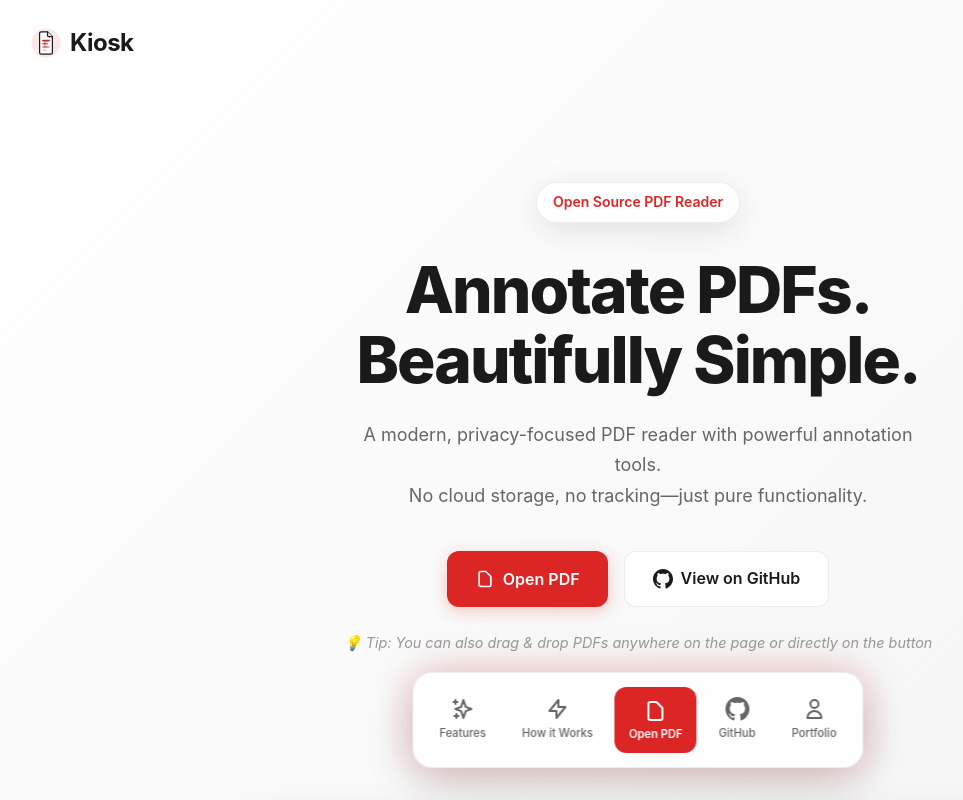
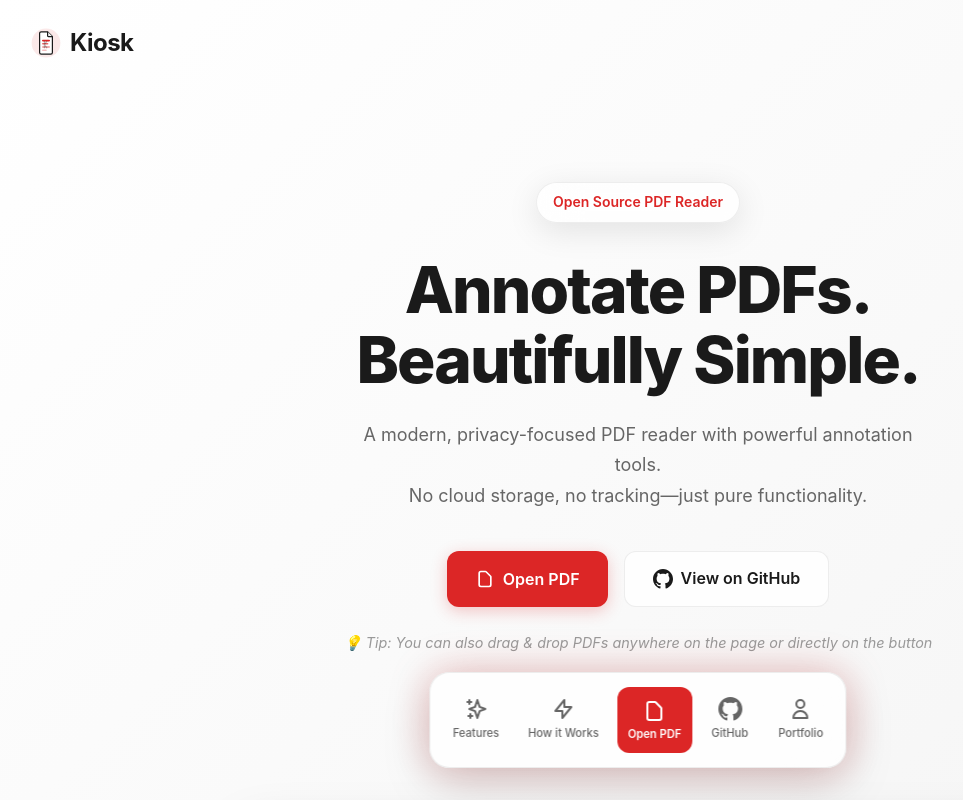
Before and after one commit to Syrthax/Kiosk, a plain HTML site: page index.html in a window 1280 px wide. Shown: the top 800 px of the page, without its empty margins (2-965 px from the left). Drawn offline with Linux system fonts and the light colour scheme.

Commit message:
Fix dock item horizontal padding

```diff
--- a/css/home.css
+++ b/css/home.css
@@ -73,7 +73,7 @@
   flex-direction: column;
   align-items: center;
   gap: 0.25rem;
-  padding: 0.75rem 0.875rem;
+  padding: 0.75rem 0.65rem;
   border-radius: var(--radius-md);
   color: var(--text-secondary);
   text-decoration: none;
```
